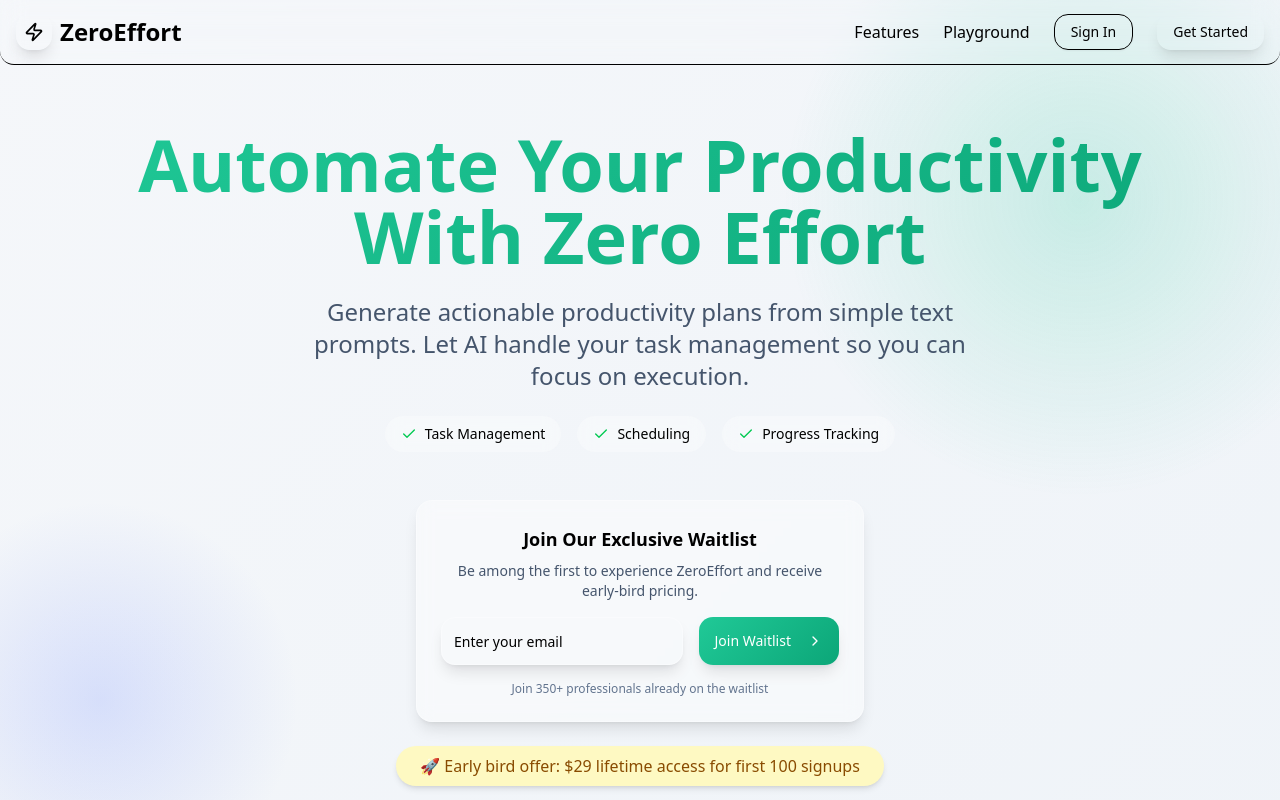
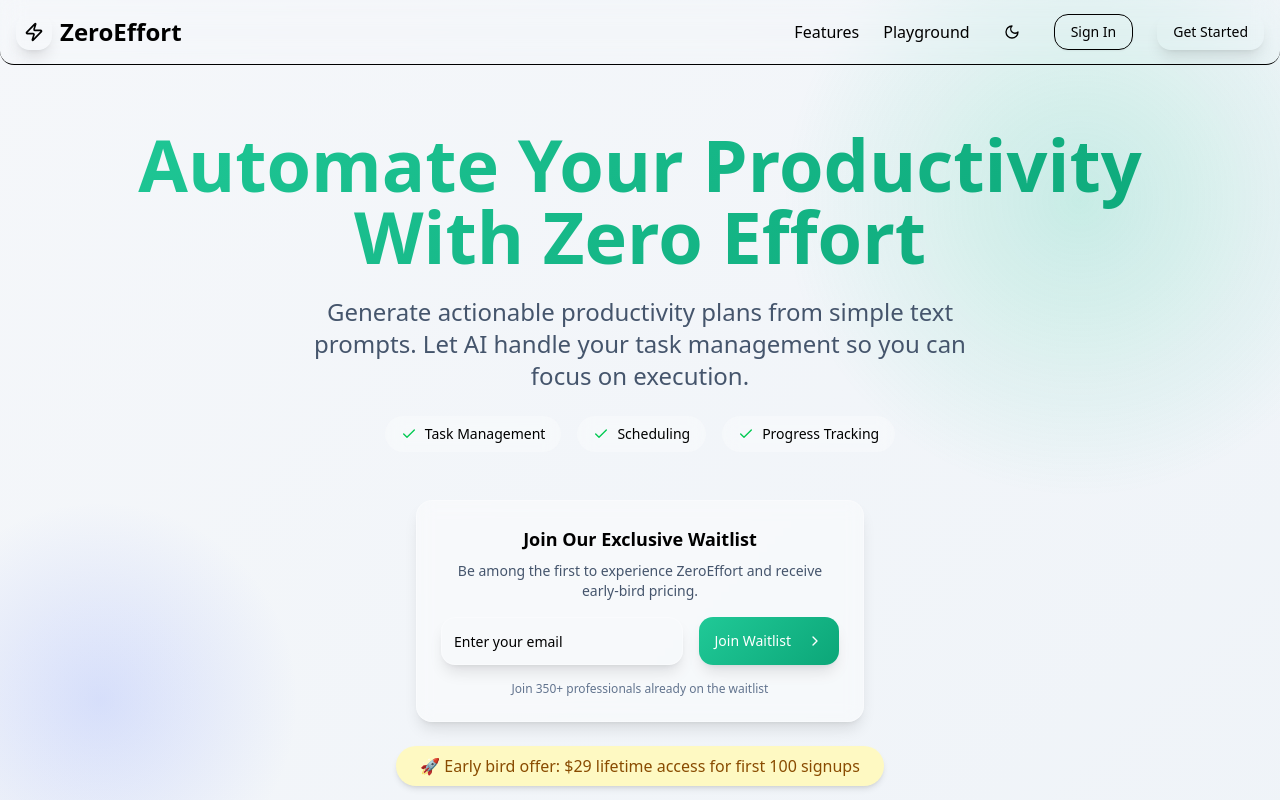
Before and after one commit to coderwithsense/zeroeffort, a Next.js app: page / in a window 1280 px wide. Shown: the top 800 px of the page. Built offline with nearby package versions, Linux system fonts and the light colour scheme; no server answers.

Commit message:
fix: in ui theme

```diff
--- a/src/components/ChatInterface.tsx
+++ b/src/components/ChatInterface.tsx
@@ -258,7 +258,7 @@ const Sidebar = ({
             ZeroEffort
           </span>
         </div>
-        {/* <ThemeToggle /> */}
+        <ThemeToggle />
       </div>
 
       <div className="p-3">
--- a/src/components/Navbar.tsx
+++ b/src/components/Navbar.tsx
@@ -82,7 +82,7 @@ const Navbar = () => {
             Playground
           </a>
 
-          {/* <ThemeToggle /> */}
+          <ThemeToggle />
 
           <SignedIn>
             <Button
--- a/tailwind.config.ts
+++ b/tailwind.config.ts
@@ -1,7 +1,7 @@
 import type { Config } from "tailwindcss";
 
 export default {
-	darkMode: ["class", "[data-theme='dark']"],
+	darkMode: "class",
 	content: [
 		"./pages/**/*.{ts,tsx}",
 		"./components/**/*.{ts,tsx}",
```
